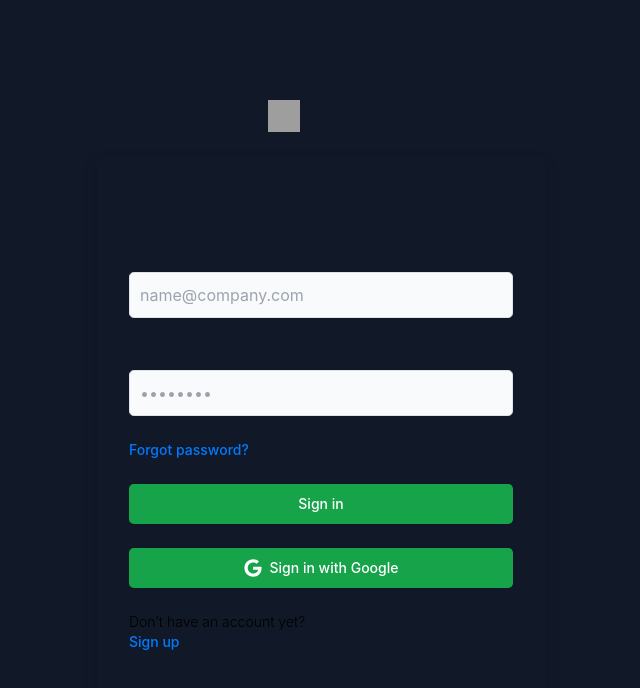
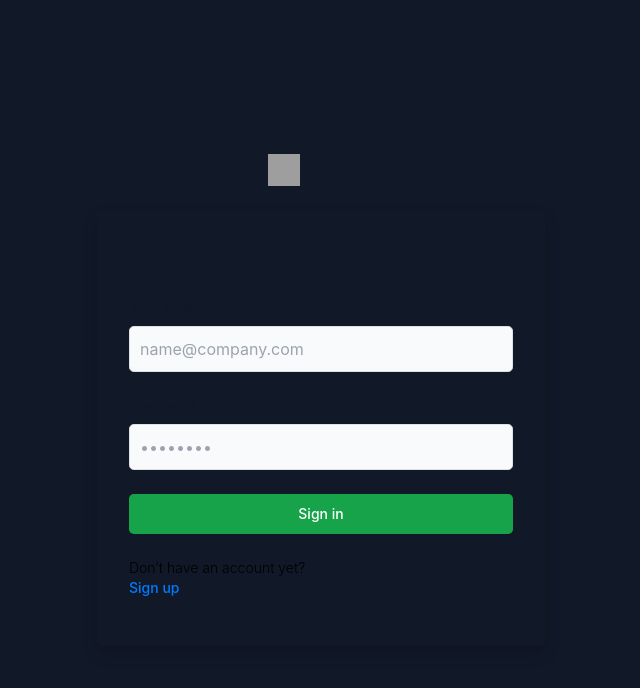
Before and after one commit to Pritamawatade/SELLFY_MERN, a React (Create React App) app in the folder admin/: page /login in a window 1280 px wide. Shown: the top 688 px of the page, without its empty margins (319-959 px from the left). Built offline with nearby package versions, Linux system fonts and the light colour scheme; no server answers; grey boxes are pictures that could not be loaded; a web font is replaced by a local one.

Commit message:
done login and signup

```diff
--- a/admin/src/pages/Login/index.js
+++ b/admin/src/pages/Login/index.js
@@ -115,14 +115,7 @@ const Login = () => {
                   onChange={handleInput}
                 />
               </div>
-              <div className="flex items-center justify-between">
-                <a
-                  href="#"
-                  className="text-sm font-medium text-primary-600 hover:underline dark:text-primary-500"
-                >
-                  Forgot password?
-                </a>
-              </div>
+
               <motion.button
                 whileHover={{ scale: 1.1 }}
                 whileTap={{ scale: 0.95 }}
@@ -133,15 +126,6 @@ const Login = () => {
                 Sign in
               </motion.button>
 
-              <motion.button
-                whileHover={{ scale: 1.1 }}
-                whileTap={{ scale: 0.95 }}
-                type=""
-                className=" flex items-center justify-center w-full text-white bg-green-600 hover:bg-primary-700 focus:ring-4 focus:outline-none focus:ring-primary-300 font-medium rounded-lg text-sm px-5 py-2.5 text-center dark:bg-primary-600 dark:hover:bg-primary-700 dark:focus:ring-primary-800"
-              >
-                <FaGoogle className="mr-2 text-lg" />
-                Sign in with Google
-              </motion.button>
 
               <p className="text-sm font-light text-black dark:text-gray-400">
                 Don’t have an account yet?
--- a/admin/src/pages/SignUp/index.js
+++ b/admin/src/pages/SignUp/index.js
@@ -321,7 +321,7 @@ const SignUp = () => {
                   variants={itemVariants}
                   className="flex items-center pt-4 space-x-1"
                 >
-                  <div className="flex-1 h-px sm:w-16 dark:bg-gray-700"></div>
+                  {/* <div className="flex-1 h-px sm:w-16 dark:bg-gray-700"></div>
                   <p className="px-3 text-sm dark:text-gray-400">
                     Login with social accounts
                   </p>
@@ -342,7 +342,7 @@ const SignUp = () => {
                     >
                       Google
                     </Button>
-                  </motion.div>
+                  </motion.div> */}
                 </motion.div>
               </motion.form>
             </div>
```
Also changed, not shown: 1 other file (tests, documents, lock files or other folders).
